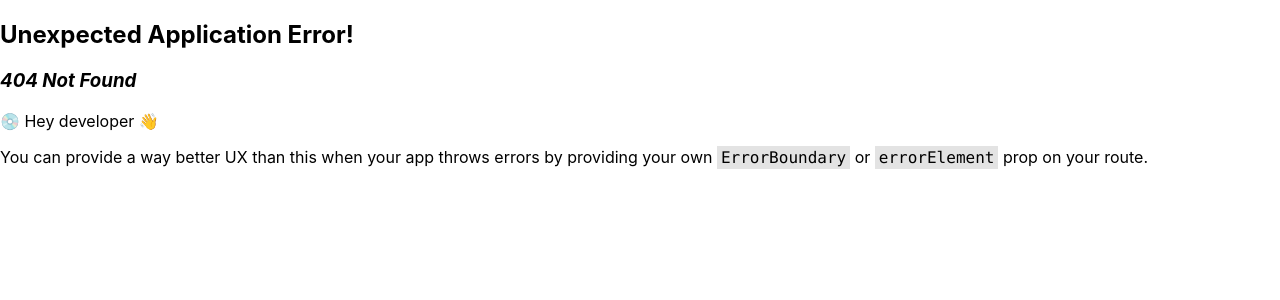
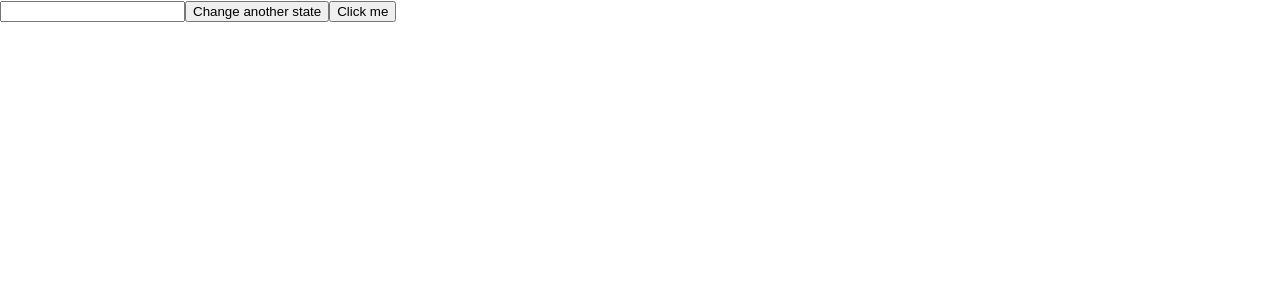
Before and after one commit to B-savaliya/first-project, a React (Create React App) app: page /useMemo in a window 1280 px wide. Before the commit this address had no page. Shown: the top 300 px of the page. Built offline with nearby package versions, Linux system fonts and the light colour scheme.

Commit message:
add: performance improvement hooks

```diff
--- a/src/App.js
+++ b/src/App.js
@@ -4,7 +4,7 @@ import "./App.css";
 import Layout from "./components/home";
 import Blogs from "./components/blogs";
 import BlogDetails from "./components/blogs/blogDetails";
-import ContactUs from "./components/contactus";
+// import ContactUs from "./components/contactus";
 import { blogData } from "./common/data";
 import Parent from "./components/parent";
 import Signup from "./components/signup";
@@ -12,8 +12,10 @@ import Login from "./components/login";
 import Users from "./components/users";
 import MainComp from "./components/mainComp";
 import MyContext from "./myContext";
-import { useEffect, useState } from "react";
+import { lazy, useEffect, useState } from "react";
 import UseRefComp from "./components/RefComp";
+import UseMemoComp from "./components/memoComp";
+const ContactUs = lazy(() => import("./components/contactus"));
 
 // Lifecycle of components
 // Mounting // On Load
@@ -79,6 +81,10 @@ function App() {
       path: "useRef",
       element: <UseRefComp />,
     },
+    {
+      path: "useMemo",
+      element: <UseMemoComp />,
+    },
   ];
   const router = createBrowserRouter(routeData);
 
--- /dev/null
+++ b/src/components/memoComp/index.js
@@ -0,0 +1,31 @@
+import React, { useCallback, useMemo, useState } from "react";
+import Button from "../../common/components/button";
+
+function UseMemoComp() {
+  const [inputString, setInputString] = useState("");
+  const [anotherState, setAnotherState] = useState(false);
+
+  // const test = useMemo(() => {}, [])
+  // useCallback(() => {}, [])
+
+  console.log("parent is re-rendering*****");
+  const handleClick = useCallback(() => {
+    console.log("testing********");
+  }, []);
+
+  const handleChange = (ev) => {
+    setInputString(ev.target.value);
+  };
+
+  return (
+    <div>
+      <input type="text" name="normal" onChange={handleChange}></input>
+      <button onClick={() => setAnotherState(!anotherState)}>
+        Change another state
+      </button>
+      <Button onClick={handleClick} />
+    </div>
+  );
+}
+
+export default UseMemoComp;
```
Also changed, not shown: src/common/components/button/index.js (+8 -4 lines).
